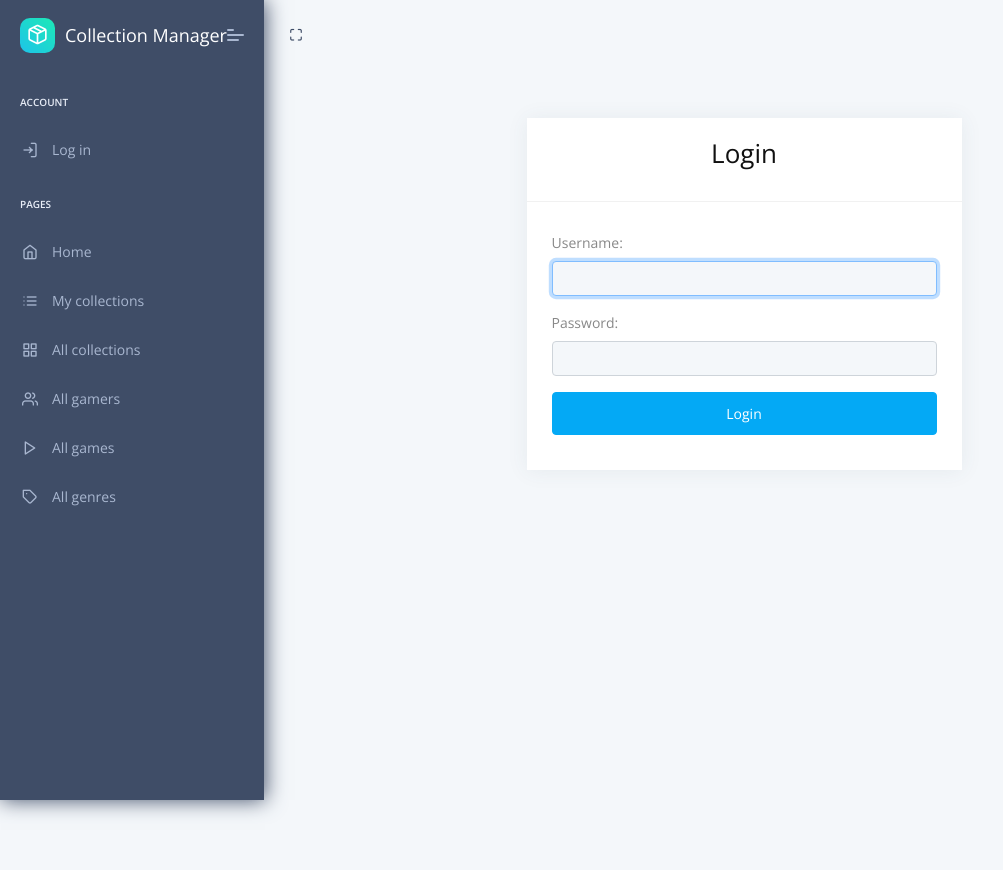
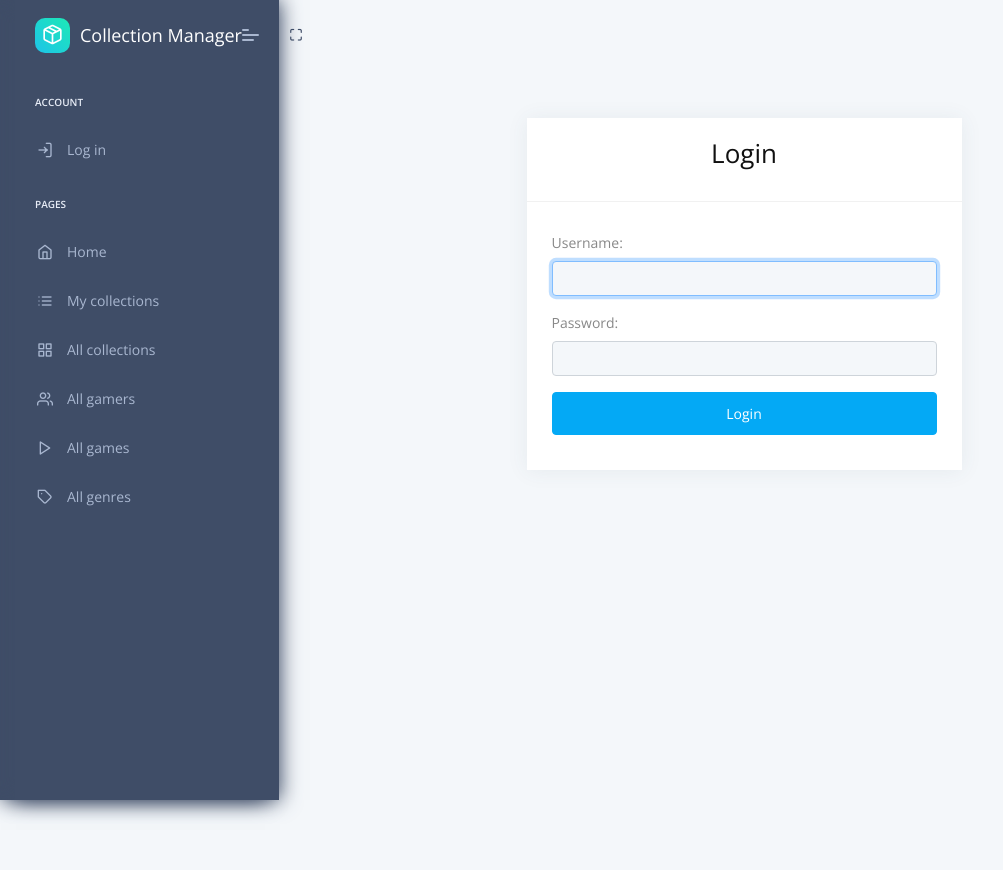
Before and after one commit to Morphin20th/Game-Collection-Manager, a Django app: page /accounts/login/ in a window 1280 px wide. Shown: the whole page, without its empty margins (0-1003 px from the left). Run offline with Django 5.2, Linux system fonts and the light colour scheme; some libraries are stand-ins or nearby versions.

Commit message:
fix base.html

```diff
--- a/templates/base.html
+++ b/templates/base.html
@@ -29,17 +29,15 @@
 
 <div class="container-fluid">
   <div class="row">
-    <div class="">
+    <div class="col-md-3 pcoded-navbar">
       {% block sidebar %}
         {% include "includes/sidebar.html" %}
       {% endblock %}
     </div>
-
-    <div class="col-sm-9 pcoded-main-container">
+    <div class="col-md-9 pcoded-main-container">
       <div class="pcoded-wrapper">
         {% block content %}
         {% endblock %}
-
         {% block pagination %}
           {% include "includes/pagination.html" %}
         {% endblock %}
@@ -47,6 +45,7 @@
     </div>
   </div>
 </div>
+
 
 {% include 'includes/scripts.html' %}
 
```
Also changed, not shown: templates/registration/login.html (line endings or trailing spaces).
